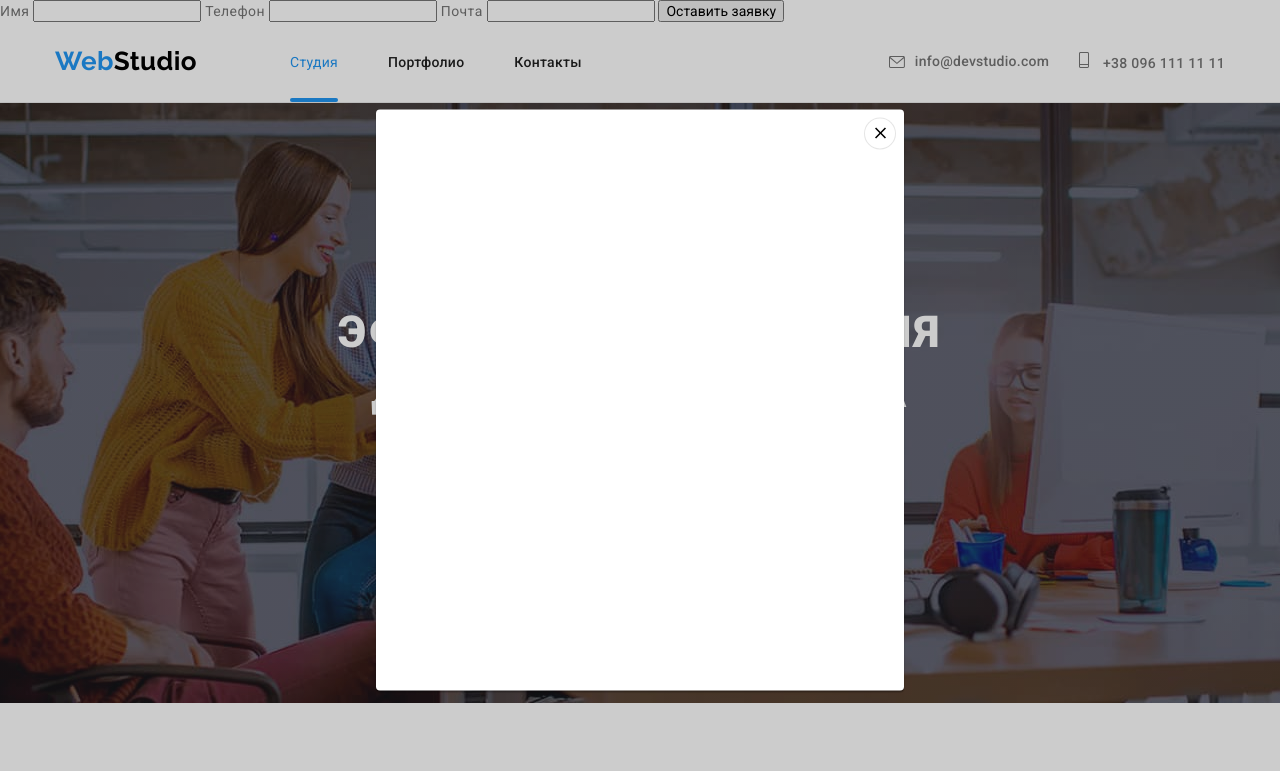
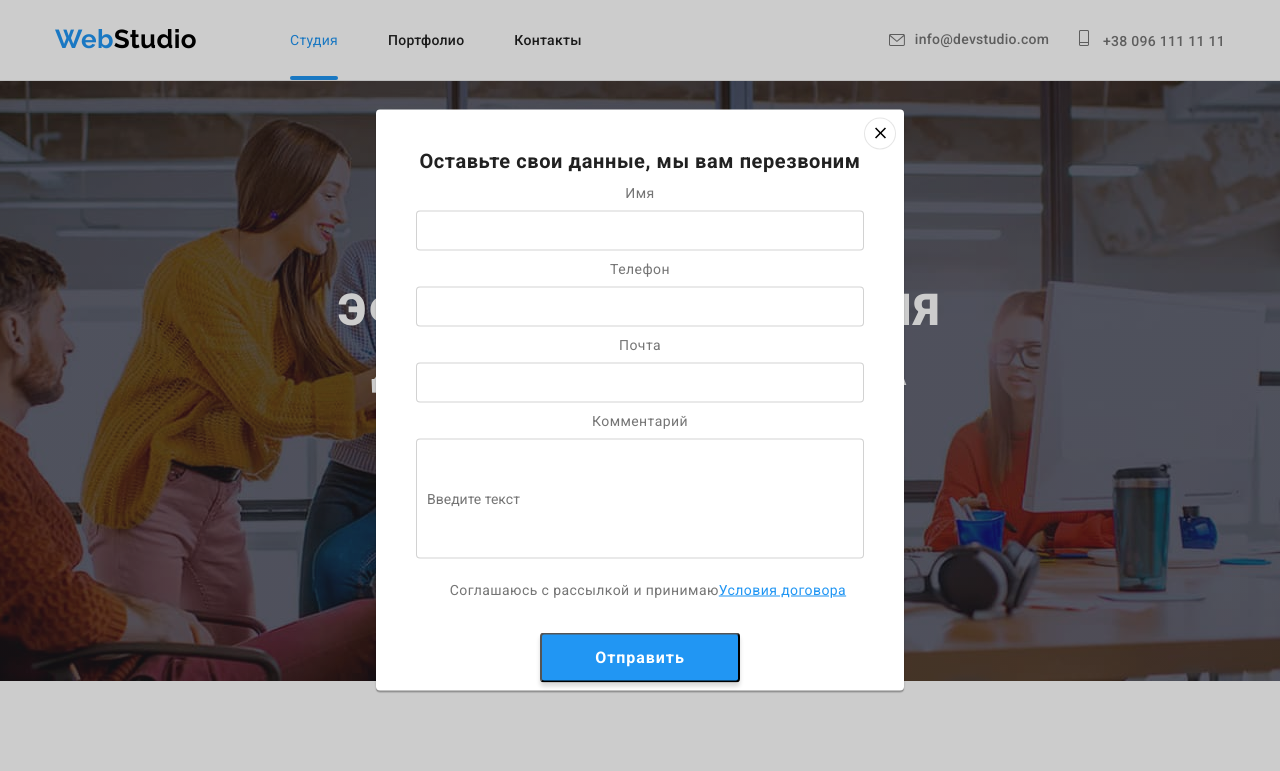
Before and after one commit to 30nkrey/goit-markup-hw-06, a plain HTML site: page index.html in a window 1280 px wide. Both pictures are taken after a click on the button "Заказать услугу". Shown: the top 771 px of the page. Drawn offline with nearby package versions, Linux system fonts and the light colour scheme.

Commit message:
туго

```diff
--- a/css/styles.css
+++ b/css/styles.css
@@ -221,6 +221,105 @@ a {
 }
 
 /* Section Главная*/
+
+.our-strong-form {
+font-weight: 700;
+font-size: 20px;
+line-height: 1.15;
+text-align: center;
+letter-spacing: 0.03em;
+margin-bottom: 12px;
+padding-top: 40px;
+
+color: #212121;
+}
+
+.usl {
+font-weight: 400;
+font-size: 14px;
+line-height: 1.71;
+/* identical to box height, or 171% */
+letter-spacing: 0.03em;
+color: #757575;
+margin-top: 20px;
+margin-bottom: 30px;
+
+
+}
+.span-form {
+  color: #2196F3;
+  text-decoration: underline;
+}
+
+.form {
+
+}
+
+
+.form-place-hol {
+display: inline;
+height: 96px;
+padding-top: 10px;
+
+
+}
+.place-hol {
+  width: 448px;
+  height: 120px;
+  padding: 10px 10px;
+  border: 1px solid rgba(33, 33, 33, 0.2);
+  border-radius: 4px;
+
+}
+
+.form-button {
+
+  width: 200px;
+  height: 50px;
+  font-weight: 700;
+  font-size: 16px;
+  line-height: 1.88;
+/* identical to box height, or 188% */
+  text-align: center;
+  letter-spacing: 0.06em;
+
+  box-shadow: 0px 4px 4px rgba(0, 0, 0, 0.15);
+  border-radius: 4px;
+  color: #ffffff;
+  background: #2196F3;
+
+
+}
+.form-field {
+
+  margin-bottom: 10px;
+}
+
+.form-lable {
+  display: flex;
+  flex-direction: column;
+  margin-bottom: 10px;
+  margin-left: 0;
+
+
+}
+.form-input {
+  width: 448px;
+  height: 40px;
+  margin: 0;
+  padding: 10px 20px;
+  font: inherit;
+  border: 1px solid rgba(33, 33, 33, 0.2);
+  border-radius: 4px;
+
+}
+
+/*.form-input:focus + .form-lable {
+  color: red;
+}*/
+
+
+
 
 .hero {
   padding: 200px 0 200px;
--- a/index.html
+++ b/index.html
@@ -18,19 +18,12 @@
 
 </head>
 <body>
-  <form class="js-speaker-form">
 
-      <label for="name">Имя</label>
-      <input type="text" name="name" id="name" />
-      <label for="tel">Телефон</label>
-      <input type="text" name="tel" id="tel"/>
-      <label for="mail">Почта</label>
-      <input type="email" name="mail" id="mail"/>
-      <button type="submit">Оставить заявку</button>
-  </form>
+  <!--<form class="js-speaker-form">-->
 
+
+  <!--Section header-->
   <header class="hr-toge">
-    <!--Section header-->
 
       <div class="container">
        <div class="heade">
@@ -70,11 +63,48 @@
       <div class="container">
 
          <h1 class="title">ЭФФЕКТИВНЫЕ РЕШЕНИЯ ДЛЯ ВАШЕГО БИЗНЕСА</h1>
+   <!--Section Form-->
         <button  data-modal-open class="zakaz" type="button">Заказать услугу</button>
         <div class="backdrop is-hidden" data-modal>
           <div class="modal">
-            <p>
+            <p> <div class="modal-form">
+              <h2 class="our-strong-form">Оставьте свои данные, мы вам перезвоним</h2>
+              <form class="form">
+
+              <div class="form-field">
+                <label class="form-lable" for="name">Имя</label>
+                <input class="form-input" type="text" name="name" id="name" />
+              </div>
+
+              <div class="form-field">
+                <label class="form-lable" for="tel">Телефон</label>
+                <input class="form-input" type="tel" name="tel" id="tel"/>
+              </div>
+
+              <div class="form-field">
+                <label class="form-lable" for="mail">Почта</label>
+                <input class="form-input" type="mail" name="mail" id="mail"/>
+              </div>
+
+              <label class="form-lable">Комментарий</label>
+              <div class="form-place-hol">
+              <input class="place-hol" type="text" name="username" placeholder="Введите текст" />
+              </div>
+
+            </form>
+
+             <div class="usl">
+              <svg class="icon-Vector-2" width="12" height="12">
+                <use href="../images/symbol-defs (4).svg#icon-Vector-2"></use></svg>
+              Соглашаюсь с рассылкой и принимаю<span class="span-form">Условия договора</span>
+
+              </div>
+
+              <button class="form-button" type="submit">Отправить</button>
+
+
             </p>
+
             <button class="pos" data-modal-close>
               <svg class="icon-close" width="18" height="18" >
                 <use href="./images/symbol-defs (2).svg#black">
@@ -83,6 +113,8 @@
               </svg>
 
             </button>
+          </div>
+          </div>
           </div>
 
         </div>
@@ -499,7 +531,8 @@
 </ul>
 
   </div>
-
+<div class="modalka">
+<div>
   <div class="forma">
     <p class="socials">ПОДПИШИТЕСЬ НА РАССЫЛКУ</p>
     <form>
@@ -515,7 +548,13 @@
   </div>
 </div>
 
+</div>
+
 </footer>
+
+
+
+
 <script>
     const refs = {
       openModalBtn: document.querySelector("[data-modal-open]"),
```
